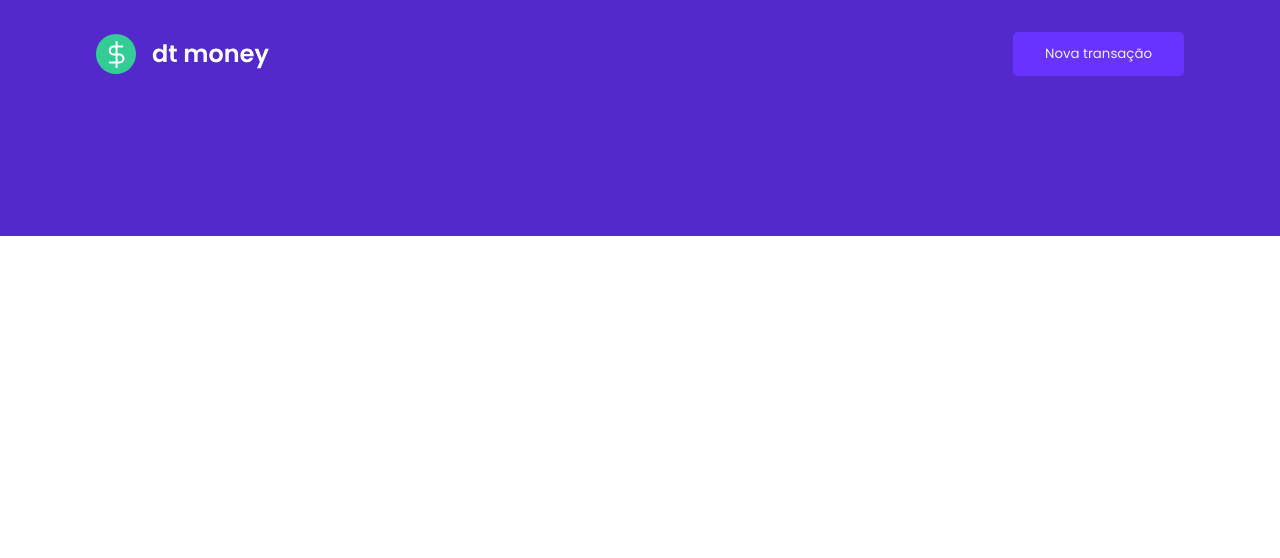
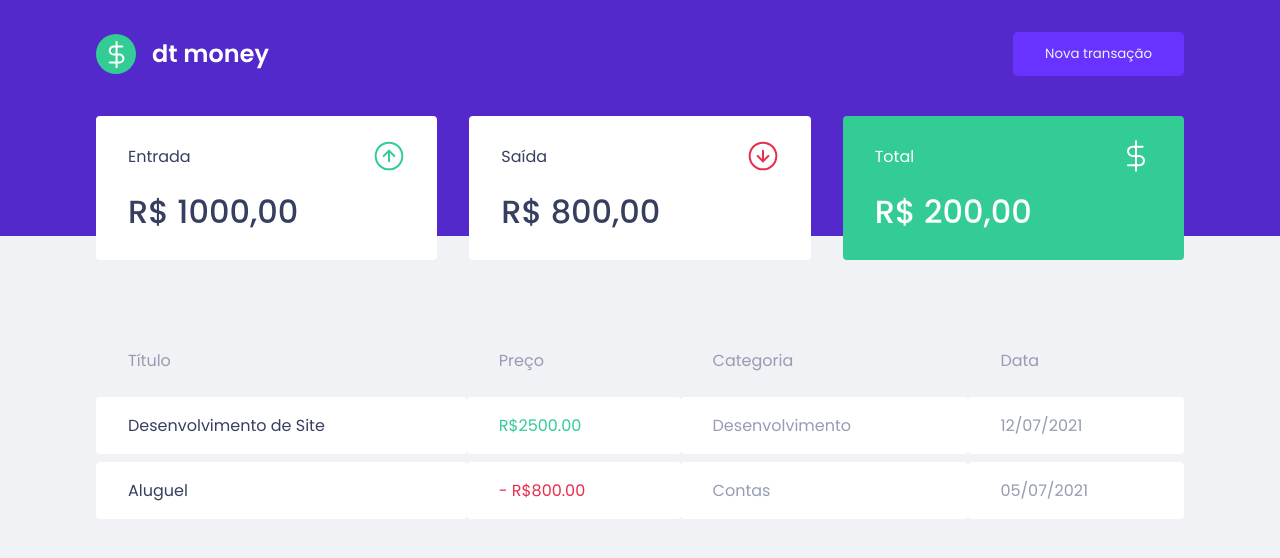
Before and after one commit to Gabriel-sn/money-control, a React (Create React App) app in the folder money-control/: page / in a window 1280 px wide. Shown: the top 558 px of the page. Built offline with nearby package versions, Linux system fonts and the light colour scheme.

Commit message:
Criação dos componentes Dashboard, Sumary e TransactionsTable

```diff
--- a/money-control/public/index.html
+++ b/money-control/public/index.html
@@ -8,7 +8,7 @@
     <meta name="viewport" content="width=device-width, initial-scale=1" />
     <link rel="shortcut icon" href="favicon.png" type="image/png">
 
-    <link href="https://fonts.googleapis.com/css2?family=Poppins:wght@400;600&display=swap" rel="stylesheet">
+    <link href="https://fonts.googleapis.com/css2?family=Poppins:wght@400;500;600&display=swap" rel="stylesheet">
 
     <title>Money Control</title>
   </head>
--- a/money-control/src/App.tsx
+++ b/money-control/src/App.tsx
@@ -1,11 +1,13 @@
 import { GlobalStyle } from "./styles/global";
 import { Header } from "./components/Header/Header";
+import { Dashboard } from "./components/Dashboard/Dashboard";
 
 export function App() {
   return (
     <>
       <GlobalStyle />
       <Header />
+      <Dashboard />
     </>
   );
 }
--- /dev/null
+++ b/money-control/src/components/Dashboard/Dashboard.tsx
@@ -0,0 +1,12 @@
+import { Sumary } from '../Sumary/Sumary';
+import { TransactionsTable } from '../TransactionsTable/TransactionsTable';
+import {Container} from './styles';
+
+export function Dashboard (){
+    return (
+        <Container>
+            <Sumary/>
+            <TransactionsTable/>
+        </Container>
+    )
+}
--- /dev/null
+++ b/money-control/src/components/Dashboard/styles.ts
@@ -0,0 +1,7 @@
+import styled from "styled-components";
+
+export const Container = styled.main`
+    max-width: 1120px;
+    margin: 0 auto;
+    padding: 2.5rem 1rem;
+`
--- /dev/null
+++ b/money-control/src/components/Sumary/Sumary.tsx
@@ -0,0 +1,37 @@
+import {Container} from './styles';
+import incomeSVG from '../../assets/income.svg';
+import outcomeSVG from '../../assets/outcome.svg';
+import totalSVG from '../../assets/total.svg';
+
+export function Sumary() {
+    return (
+        <Container>
+            <div>
+                <header>
+                    <p>Entrada</p>
+                    <img src={incomeSVG} alt="Entrada" />
+                </header>
+
+                <strong>R$ 1000,00</strong>
+            </div>
+
+            <div>
+                <header>
+                    <p>Saída</p>
+                    <img src={outcomeSVG} alt="Saída" />
+                </header>
+
+                <strong>R$ 800,00</strong>
+            </div>
+
+            <div className="card-total">
+                <header>
+                    <p>Total</p>
+                    <img src={totalSVG} alt="Total" />
+                </header>
+
+                <strong>R$ 200,00</strong>
+            </div>
+        </Container>
+    )
+}
--- /dev/null
+++ b/money-control/src/components/Sumary/styles.ts
@@ -0,0 +1,34 @@
+import styled from "styled-components"
+
+export const Container = styled.div`
+    display: grid;
+    grid-template-columns: repeat(3, 1fr);
+    gap: 2rem;
+    margin-top: -10rem;
+
+    div{
+        background: var(--shape);
+        padding: 1.5rem 2rem;
+        border-radius: .25rem;
+        color: var(--titulos);
+
+        header{
+            display: flex;
+            align-items: center;
+            justify-content: space-between;
+        }
+
+        strong{
+            display: block;
+            font-size: 2rem;
+            font-weight: 500;
+            margin-top: 1rem;
+        }
+
+        &.card-total{
+        background: var(--green);
+        color: #FFF
+        }
+    }
+
+`
--- /dev/null
+++ b/money-control/src/components/TransactionsTable/TransactionsTable.tsx
@@ -0,0 +1,33 @@
+import {Container} from './styles'
+
+export function TransactionsTable () {
+    return (
+        <Container>
+            <table>
+                <thead>
+                    <tr>
+                        <th>Título</th>
+                        <th>Preço</th>
+                        <th>Categoria</th>
+                        <th>Data</th>
+                    </tr>
+                </thead>
+
+                <tbody>
+                    <tr>
+                        <td>Desenvolvimento de Site</td>
+                        <td className="deposit">R$2500.00</td>
+                        <td>Desenvolvimento</td>
+                        <td>12/07/2021</td>
+                    </tr>
+                    <tr>
+                        <td>Aluguel</td>
+                        <td className="withdraw">- R$800.00</td>
+                        <td>Contas</td>
+                        <td>05/07/2021</td>
+                    </tr>
+                </tbody>
+            </table>
+        </Container>
+    )
+}
--- /dev/null
+++ b/money-control/src/components/TransactionsTable/styles.ts
@@ -0,0 +1,37 @@
+import styled from "styled-components";
+
+export const Container = styled.div`
+    margin-top: 4rem;
+
+    table{
+        width: 100%;
+        border-spacing: 0 0.5rem;
+
+        th{
+            color: var(--textos);
+            font-weight: 400;
+            padding: 1rem 2rem;
+            text-align: left;
+        }
+
+        td{
+            padding: 1rem 2rem;
+            border: 0;
+            border-radius: .25rem;
+            background: var(--shape);
+            color: var(--textos);
+
+            &:first-child{
+                color: var(--titulos)
+            }
+
+            &.deposit{
+                color: var(--green);
+            }
+
+            &.withdraw{
+                color: var(--red);
+            }
+        }
+    }
+`
--- a/money-control/src/styles/global.ts
+++ b/money-control/src/styles/global.ts
@@ -2,7 +2,7 @@ import { createGlobalStyle } from "styled-components";
 
 export const GlobalStyle = createGlobalStyle`
     :root {
-        --shape-principal: #FFFFFF;
+        --shape: #FFFFFF;
         --background: #F0F2F5;
 
         --titulos: #363F5F;
@@ -31,7 +31,7 @@ export const GlobalStyle = createGlobalStyle`
     }
 
     body {
-        background: ---background;
+        background: var(--background);
         --webkit-font-smoothing: antialiased;
     }
 
```
